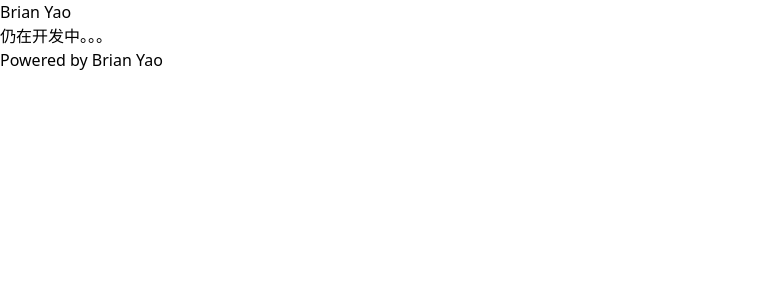
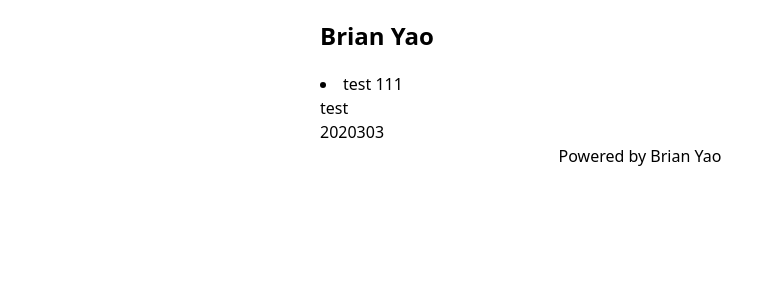
Before and after one commit to yclgkd/brianyao, a Next.js app: page / in a window 1280 px wide. Shown: the top 300 px of the page, without its empty margins (0-783 px from the left). Built offline with nearby package versions, Linux system fonts and the light colour scheme.

Commit message:
feat: update

```diff
--- /dev/null
+++ b/_posts/test.mdx
@@ -0,0 +1,8 @@
+---
+title: 'test 111'
+date: '2020303'
+---
+
+# test1231231232
+
+1231231
--- a/components/footer.tsx
+++ b/components/footer.tsx
@@ -1,3 +1,7 @@
 export default function Footer() {
-  return <footer>Powered by Brian Yao</footer>
+  return (
+    <footer className="flex justify-center flex-row flex-wrap items-center">
+      <p>Powered by Brian Yao</p>
+    </footer>
+  )
 }
--- a/components/header.tsx
+++ b/components/header.tsx
@@ -1,3 +1,6 @@
 export default function header() {
-  return <header>Brian Yao</header>
+  return (
+    <header className="my-5">
+      <h1 className="font-bold text-2xl">Brian Yao</h1>
+    </header>)
 }
--- /dev/null
+++ b/layouts/post.tsx
@@ -0,0 +1,5 @@
+import React from 'react'
+
+export default function Layout({ children }: { children: React.ReactNode }) {
+  return <div className="container">{children}</div>
+}
--- /dev/null
+++ b/lib/handlePostData.ts
@@ -0,0 +1,60 @@
+import fs from 'fs'
+import path from 'path'
+import matter from 'gray-matter'
+
+const postsDirectory = path.join(process.cwd(), '_posts')
+
+export function getSortedPostsData() {
+  // Get file names under /posts
+  const fileNames = fs.readdirSync(postsDirectory)
+  const allPostsData: Record<string, any>[] = fileNames.map((fileName) => {
+    // Remove ".mdx" from file name to get id
+    const id = fileName.replace(/\.mdx$/, '')
+
+    // Read markdown file as string
+    const fullPath = path.join(postsDirectory, fileName)
+    const fileContents = fs.readFileSync(fullPath, 'utf8')
+
+    // Use gray-matter to parse the post metadata section
+    const matterResult = matter(fileContents)
+
+    // Combine the data with the id
+    return {
+      id,
+      ...matterResult.data
+    }
+  })
+  // Sort posts by date
+  return allPostsData.sort((a, b) => {
+    if (a.date < b.date) {
+      return 1
+    } else {
+      return -1
+    }
+  })
+}
+
+export function getAllPostIds() {
+  const fileNames = fs.readdirSync(postsDirectory)
+  return fileNames.map((fileName) => {
+    return {
+      params: {
+        id: fileName.replace(/\.mdx$/, '')
+      }
+    }
+  })
+}
+
+export function getPostData(id: string) {
+  const fullPath = path.join(postsDirectory, `${id}.mdx`)
+  const fileContents = fs.readFileSync(fullPath, 'utf8')
+
+  // Use gray-matter to parse the post metadata section
+  const matterResult = matter(fileContents)
+
+  // Combine the data with the id
+  return {
+    id,
+    ...matterResult.data
+  }
+}
--- /dev/null
+++ b/lib/mdxToHTML.ts
@@ -0,0 +1,2 @@
+const kk = 123
+export default kk
--- a/pages/index.tsx
+++ b/pages/index.tsx
@@ -1,11 +1,21 @@
 import type { NextPage } from 'next'
 import Head from 'next/head'
+import { getSortedPostsData } from '../lib/handlePostData'
 import Header from '../components/header'
 import Footer from '../components/footer'
 
-const Home: NextPage = () => {
+export async function getStaticProps() {
+  const allPostsData = getSortedPostsData()
+  return {
+    props: {
+      allPostsData
+    }
+  }
+}
+
+const Home: NextPage<Record<string, any[]>> = ({ allPostsData }) => {
   return (
-    <div className="container mx-auto">
+    <div className="max-w-screen-sm mx-auto min-h-screen">
       <Head>
         <title>Brian Yao</title>
         <meta name="description" content="Brian Yao's Blog" />
@@ -13,7 +23,15 @@ const Home: NextPage = () => {
       </Head>
       <Header />
       <main>
-        <p>仍在开发中。。。</p>
+        {allPostsData.map(({ id, date, title }) => (
+          <li key={id}>
+            {title}
+            <br />
+            {id}
+            <br />
+            {date}
+          </li>
+        ))}
       </main>
       <Footer />
     </div>
--- /dev/null
+++ b/pages/post/[id].tsx
@@ -0,0 +1,33 @@
+import Layout from '../../layouts/post'
+import { getAllPostIds, getPostData } from '../../lib/handlePostData'
+
+export default function Post({ postData }: any) {
+  return (
+    <Layout>
+      {postData.title}
+      <br />
+      {postData.id}
+      <br />
+      {postData.date}
+    </Layout>
+  )
+}
+
+export async function getStaticPaths() {
+  // Return a list of possible value for id
+  const paths = getAllPostIds()
+  return {
+    paths,
+    fallback: false
+  }
+}
+
+export async function getStaticProps({ params }: Record<string, { id: string }>) {
+  // Fetch necessary data for the blog post using params.id
+  const postData = getPostData(params.id)
+  return {
+    props: {
+      postData
+    }
+  }
+}
```
Also changed, not shown: .prettierrc.json, 1 other file (tests, documents, lock files or other folders).
